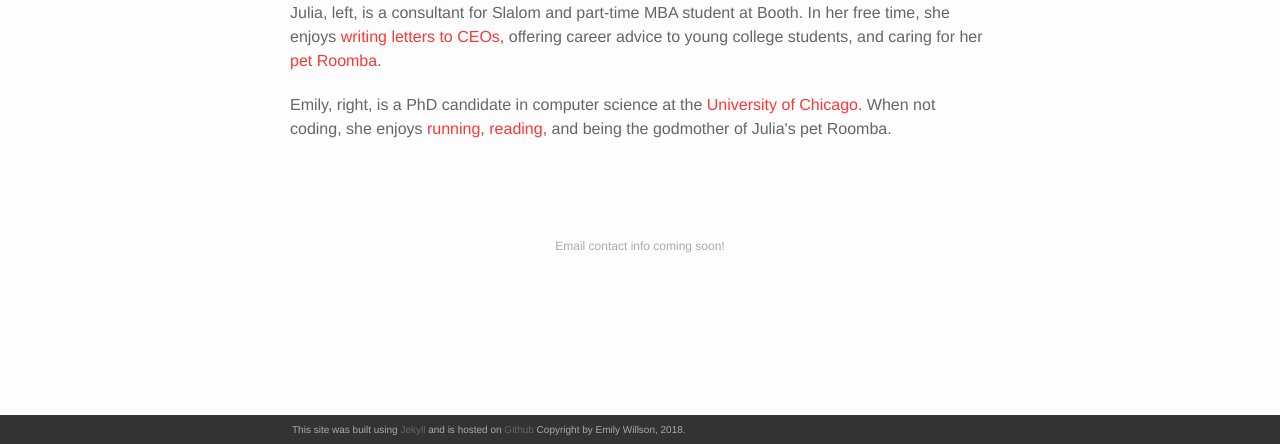
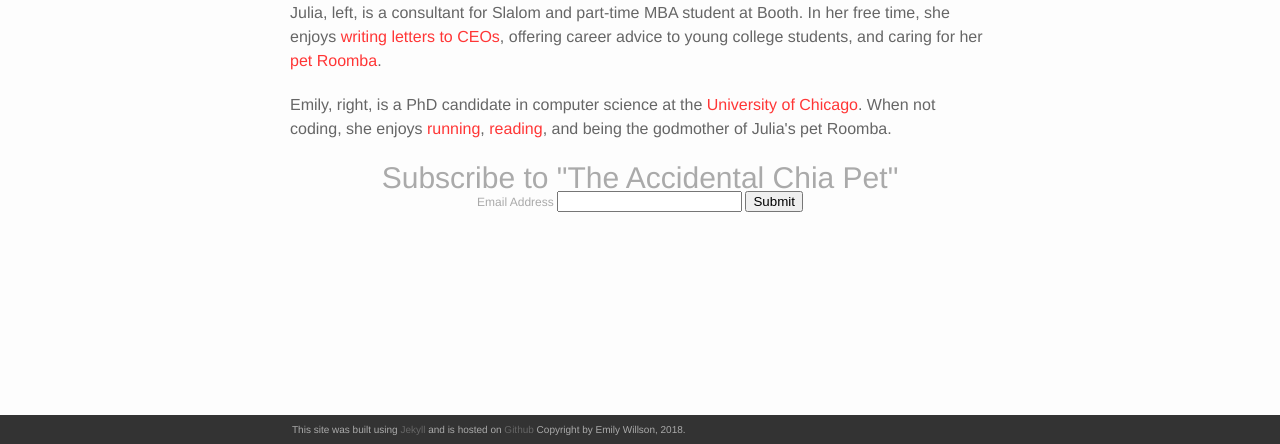
Before and after one commit to juliahensel/juliahensel.github.io, a Jekyll site: the page built from about.md, in a window 1280 px wide, cut to the strip 456-900 px from the top of the page. Built offline with Jekyll 4.4.1, drawn with Linux system fonts in a browser that asks for light colours; nearby versions of some CDN libraries; comment, search, counter and statistics services are not loaded.

Commit message:
adding in subscription button

```diff
--- a/_includes/head.html
+++ b/_includes/head.html
@@ -11,6 +11,11 @@
 
     <link rel="stylesheet"
           href="//maxcdn.bootstrapcdn.com/font-awesome/4.3.0/css/font-awesome.min.css">
+    <style type="text/css">
+      #mc_embed_signup{background:#fff; clear:left; font:14px Helvetica,Arial,sans-serif; }
+      /* Add your own Mailchimp form style overrides in your site stylesheet or in this style block.
+	 We recommend moving this block and the preceding CSS link to the HEAD of your HTML file. */
+    </style>
 
     {% feed_meta %}
 </head>
--- /dev/null
+++ b/_includes/subscription.html
@@ -0,0 +1,22 @@
+<!-- Begin Mailchimp Signup Form -->
+<link href="//cdn-images.mailchimp.com/embedcode/classic-10_7.css" rel="stylesheet" type="text/css">
+<!--<div id="mc_embed_signup">-->
+  <h3>Subscribe to &quot;The Accidental Chia Pet&quot;</h3>
+  <form class="form inline"
+        action="https://accidentalchiapet.us7.list-manage.com/subscribe/post?u=cc537126c62b1a92acb6e68c5&amp;id=fd57a44c8e"
+        method="post" id="mc-embedded-subscribe-form"
+        name="mc-embedded-subscribe-form" class="validate"
+        target="_blank" novalidate>
+    <label for="mce-EMAIL">Email Address </label>
+    <input type="email" value="" name="EMAIL" class="required
+                                                     email">
+    <button type="submit" value="Subscribe" name="subscribe"
+            class="btn btn-primary">Submit</button>
+    <div id="mce-responses" class="clear">
+      <div class="response" id="mce-error-response" style="display:none"></div>
+      <div class="response" id="mce-success-response" style="display:none"></div>
+    </div>    <!-- real people should not fill this in and expect good things - do not remove this or risk form bot signups-->
+    <div style="position: absolute; left: -5000px;" aria-hidden="true"><input type="text" name="b_cc537126c62b1a92acb6e68c5_fd57a44c8e" tabindex="-1" value=""></div>
+  </form>
+<script type='text/javascript' src='//s3.amazonaws.com/downloads.mailchimp.com/js/mc-validate.js'></script><script type='text/javascript'>(function($) {window.fnames = new Array(); window.ftypes = new Array();fnames[0]='EMAIL';ftypes[0]='email';fnames[1]='FNAME';ftypes[1]='text';fnames[2]='LNAME';ftypes[2]='text';fnames[3]='ADDRESS';ftypes[3]='address';fnames[4]='PHONE';ftypes[4]='phone';fnames[5]='BIRTHDAY';ftypes[5]='birthday';}(jQuery));var $mcj = jQuery.noConflict(true);</script>
+<!--End mc_embed_signup-->
--- a/_layouts/default.html
+++ b/_layouts/default.html
@@ -14,6 +14,10 @@
       </div>
     </div>
 
+    {% if page.subscription-form %}
+    {% include subscription.html %}
+    {% endif %}
+
     {% include footer.html %}
 
   </body>
--- a/about.md
+++ b/about.md
@@ -11,16 +11,6 @@ permalink: /about/
 <p> Julia, left, is a consultant for Slalom and part-time MBA student at Booth. In her free time, she enjoys <a href="http://fortune500booklist.com/" target="_blank">writing letters to CEOs</a>, offering career advice to young college students, and caring for her <a href="https://www.instagram.com/p/BgPx3YIHI_a/?utm_source=ig_web_button_share_sheet" target="_blank">pet Roomba</a>. </p>
 <p>  Emily, right, is a PhD candidate in computer science at the <a href="http://sandlab.cs.uchicago.edu/" target="_blank">University of Chicago</a>. When not coding, she enjoys <a href="https://november-project.com/chicago-il/" target="_blank">running</a>, <a href="https://www.goodreads.com/user/show/69974056-emily-willson" target="_blank">reading</a>, and being the godmother of Julia's pet Roomba. </p>
 
-<br/>
-<br/>
-<!--<span class="contacticon center"> -->
-	<!--<a href="mailto:you@example.com"><i class="fa fa-envelope-square"></i></a>-->
-        <!--<a href="https://github.com" target="_blank"><i class="fa fa-github-square"></i></a>-->
-	<!--<a href="https://www.linkedin.com" target="_blank"><i class="fa fa-linkedin-square"></i></a>-->
-	<!--<a href="http://tumblr.com" target="_blank"><i class="fa fa-tumblr-square"></i></a>-->
-        <!--<a href="https://twitter.com" target="_blank"><i class="fa fa-twitter-square"></i></a>-->
-<!--</span>-->
-
 <div class="col three caption">
-	Email contact info coming soon!
+{% include subscription.html %}
 </div>
--- a/index.html
+++ b/index.html
@@ -24,3 +24,7 @@ layout: default
       </li>
     {% endfor %}
 </ul>
+
+<div class="col three caption">
+{% include subscription.html %}
+</div>
```
